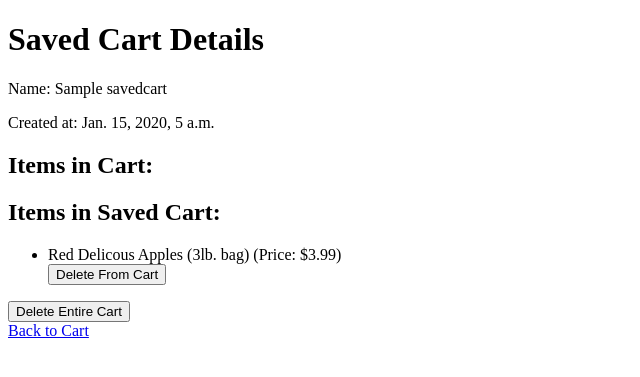
After one commit to Opt1musry1001/SDEV_220_Final_Project_Group4, a Django app: page /view_saved_cart/1/ in a window 1280 px wide. The commit adds this page. Shown: the top 377 px of the page, without its empty margins (0-640 px from the left). Run offline with Django 3.2, Linux system fonts and the light colour scheme; a user stored in the database is signed in; data comes from the database, SQL or seed files in the repository; tables that the repository leaves empty hold one stand-in row (values such as "Sample post").

Commit message:
added saved cart, saved cart html, view cart html, saved cart html

```diff
--- a/groceryshop/models.py
+++ b/groceryshop/models.py
@@ -27,12 +27,10 @@ class Food(models.Model):
 
 
 class Cart(models.Model):
-    User = models.ForeignKey(settings.AUTH_USER_MODEL, on_delete=models.
-                             CASCADE)
-
-    items = models.ManyToManyField('Food')
-    created_at = models.DateTimeField(timezone.now)  # or (auto_now_add=True)
-    updated_at = models.DateTimeField(timezone.now)
+    user = models.ForeignKey(settings.AUTH_USER_MODEL, on_delete=models.CASCADE)
+    items = models.ManyToManyField(Food)
+    created_at = models.DateTimeField(default=timezone.now)
+    updated_at = models.DateTimeField(default=timezone.now)
     is_active = models.BooleanField(default=True)
     saved_carts = models.ManyToManyField('SavedCart', blank=True)
 
@@ -47,13 +45,9 @@ class Cart(models.Model):
 
     def get_total_price(self):
         total_price = 0
-        for item in self.items.all():
-            total_price += item.price
+        for food_item in self.items.all():
+            total_price += food_item.price
         return total_price
-
-    def finalize(self):
-        self.is_active = False
-        self.save()
 
     def clear(self):
         self.items.clear()
@@ -62,14 +56,14 @@ class Cart(models.Model):
         return self.items.count()
 
     def save_cart_for_later(self, name):
-        saved_cart = SavedCart(name=name)
+        saved_cart = SavedCart(user=self.user, name=name)
         saved_cart.save()
         saved_cart.items.set(self.items.all())
         self.saved_carts.add(saved_cart)
+        self.clear()
 
     def delete_cart(self):
         self.delete()
-
 
 class SavedCart(models.Model):
     user = models.ForeignKey(User, on_delete=models.CASCADE, null=True, blank=True)
--- /dev/null
+++ b/groceryshop/templates/groceryshop/saved_cart_items.html
@@ -0,0 +1,14 @@
+
+
+<h2>Items in Saved Cart:</h2>
+<ul>
+    {% for food_item in saved_cart.items.all %}
+        <li>
+            {{ food_item.name }} (Price: ${{ food_item.price }})
+            <form method="post" action="{% url 'remove_from_saved_cart' saved_cart.id food_item.name %}">
+                {% csrf_token %}
+                <button type="submit" class="btn btn-danger">Delete From Cart</button>
+            </form>
+        </li>
+    {% endfor %}
+</ul>
--- /dev/null
+++ b/groceryshop/templates/groceryshop/view_saved_cart.html
@@ -0,0 +1,22 @@
+<!DOCTYPE html>
+<html>
+<head>
+    <title>View Saved Cart</title>
+</head>
+<body>
+    <h1>Saved Cart Details</h1>
+
+    <p>Name: {{ saved_cart.name }}</p>
+    <p>Created at: {{ saved_cart.created_at }}</p>
+
+    <h2>Items in Cart:</h2>
+    {% include 'groceryshop/saved_cart_items.html' %}
+
+    <form method="post" action="{% url 'delete_saved_cart' saved_cart.id %}">
+        {% csrf_token %}
+        <button type="submit" class="btn btn-danger">Delete Entire Cart</button>
+    </form>
+
+    <a href="{% url 'view_cart' %}">Back to Cart</a>
+</body>
+</html>
--- a/groceryshop/urls.py
+++ b/groceryshop/urls.py
@@ -7,4 +7,8 @@ urlpatterns = [
     path('add_to_cart/<str:food_name>/', views.add_to_cart, name='add_to_cart'),
     path('remove_from_cart/<str:food_name>/', views.remove_from_cart, name='remove_from_cart'),
     path('view_cart/', views.view_cart, name='view_cart'),
+    path('save_cart_for_later/', views.save_cart_for_later, name='save_cart_for_later'),
+    path('view_saved_cart/<int:saved_cart_id>/', views.view_saved_cart, name='view_saved_cart'),
+    path('delete_saved_cart/<int:saved_cart_id>/', views.delete_saved_cart, name='delete_saved_cart'),
+    path('remove_from_saved_cart/<int:saved_cart_id>/<str:food_name>/', views.remove_from_saved_cart, name='remove_from_saved_cart'),
 ]
--- a/groceryshop/views.py
+++ b/groceryshop/views.py
@@ -1,7 +1,5 @@
+from .models import Category, Food, SavedCart
 from django.shortcuts import render, redirect, get_object_or_404
-from .models import Category, Food, Cart
-
-# Create your views here.
 
 
 def category_selection(request):
@@ -53,7 +51,6 @@ def view_cart(request):
 
     item_prices = [(food_item.name, food_item.price) for food_item in food_items]
 
-
     total_price = sum(price * user_cart[food_name] for food_name, price in item_prices)
 
     context = {
@@ -61,6 +58,41 @@ def view_cart(request):
         'food_items': food_items,
         'item_prices': item_prices,
         'total_price': total_price,
+        'saved_carts': SavedCart.objects.filter(user=request.user),
     }
 
     return render(request, 'groceryshop/cart.html', context)
+
+
+def save_cart_for_later(request, name):
+    saved_cart = SavedCart(user=request.user, name=name)
+    saved_cart.save()
+    saved_cart.items.set(request.session['cart'].keys())
+    request.user.cart.saved_carts.add(saved_cart)
+    request.session['cart'] = {}
+
+
+def saved_carts(request, saved_carts_id):
+    saved_carts = get_object_or_404(SavedCart, id=saved_carts_id, user=request.user)
+    return render(request, 'groceryshop/view_saved_carts.html', {'saved_carts': saved_carts})
+
+
+def view_saved_cart(request, saved_cart_id):
+    saved_cart = get_object_or_404(SavedCart, id=saved_cart_id, user=request.user)
+    return render(request, 'groceryshop/view_saved_cart.html', {'saved_cart': saved_cart})
+
+
+def remove_from_saved_cart(request, saved_cart_id, food_name):
+    saved_cart = get_object_or_404(SavedCart, id=saved_cart_id, user=request.user)
+    food_item = get_object_or_404(Food, name=food_name)
+
+    # Remove the food item from the saved cart
+    saved_cart.items.remove(food_item)
+
+    return redirect('view_saved_cart', saved_cart_id=saved_cart_id)
+
+
+def delete_saved_cart(request, saved_cart_id):
+    saved_cart = get_object_or_404(SavedCart, id=saved_cart_id, user=request.user)
+    saved_cart.delete()
+    return redirect('view_cart')  # Redirect to the cart view after deletion
```
Also changed, not shown: groceryshop/templates/groceryshop/cart.html (+22 -2 lines), groceryshop/migrations/0006_auto_20231008_1805.py (added), groceryshop/migrations/0007_alter_savedcart_user.py (added), groceryshop/migrations/0008_alter_savedcart_items.py (added), groceryshop/migrations/0009_auto_20231009_1855.py (added), groceryshop/migrations/0010_auto_20231009_1943.py (added), groceryshop/migrations/0011_auto_20231010_1826.py (added).
